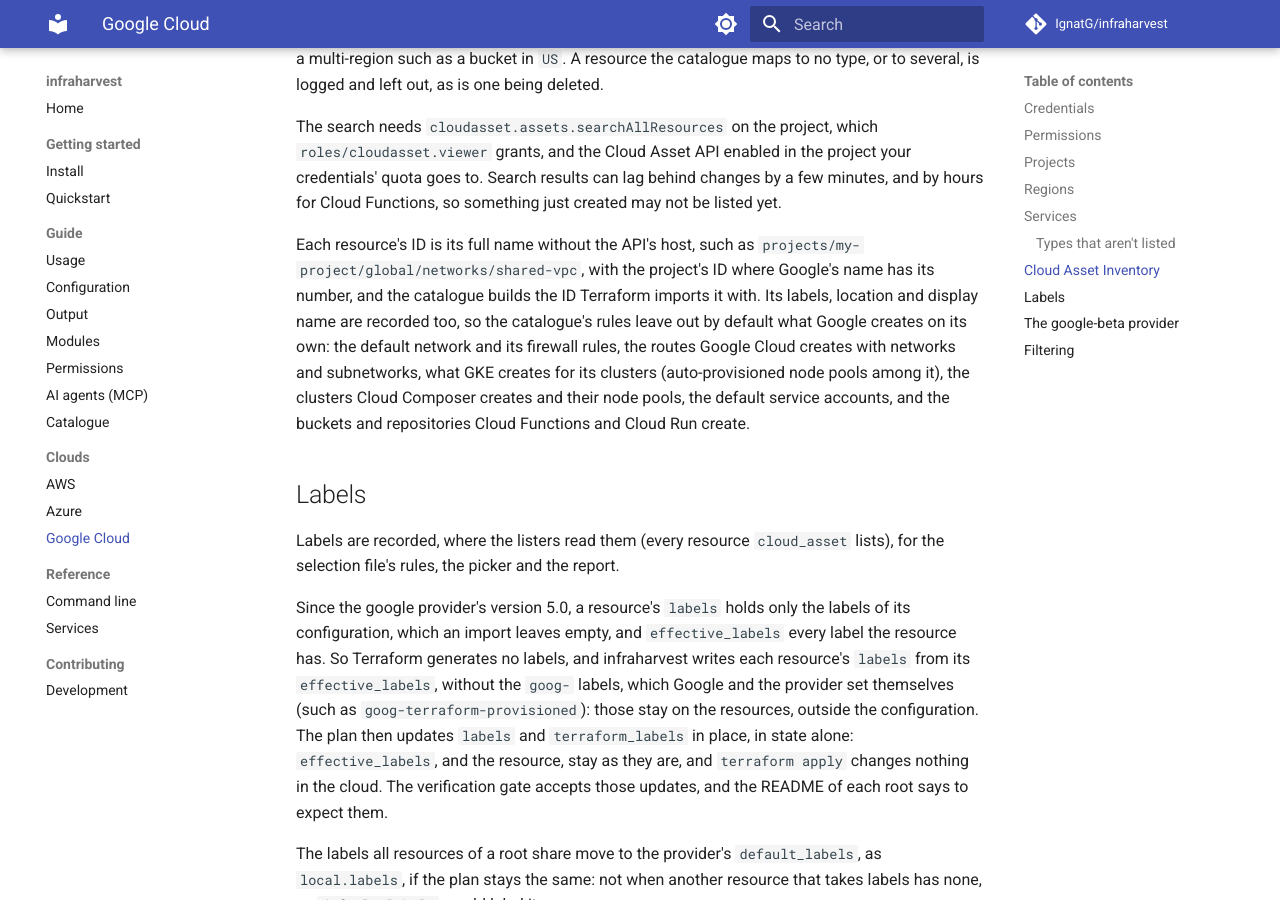
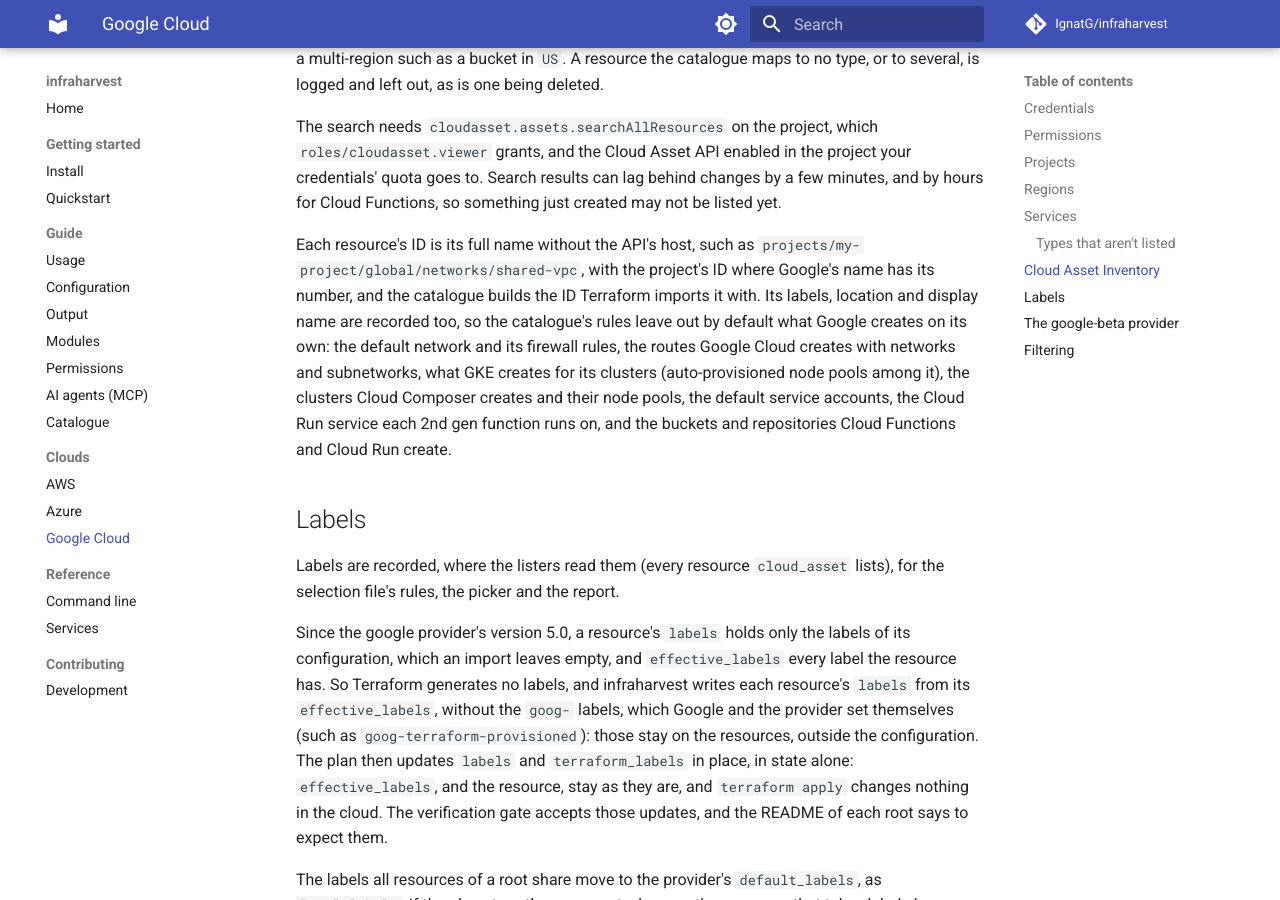
Before and after one commit to IgnatG/infraharvest, an MkDocs documentation site: the page built from docs/google.md, in a window 1280 px wide and 900 px high, scrolled down 3297 px. Built offline with MkDocs 1.6.1 and Material for MkDocs 9.7.7, drawn with Linux system fonts in a browser that asks for light colours; comment, search, counter and statistics services are not loaded.

Commit message:
fix(catalogue): leave out the Cloud Run service behind each 2nd gen function

```diff
--- a/docs/google.md
+++ b/docs/google.md
@@ -71,7 +71,7 @@ The `cloud_asset` service lists a project through [Cloud Asset Inventory](https:
 
 The search needs `cloudasset.assets.searchAllResources` on the project, which `roles/cloudasset.viewer` grants, and the Cloud Asset API enabled in the project your credentials' quota goes to. Search results can lag behind changes by a few minutes, and by hours for Cloud Functions, so something just created may not be listed yet.
 
-Each resource's ID is its full name without the API's host, such as `projects/my-project/global/networks/shared-vpc`, with the project's ID where Google's name has its number, and the catalogue builds the ID Terraform imports it with. Its labels, location and display name are recorded too, so the catalogue's rules leave out by default what Google creates on its own: the default network and its firewall rules, the routes Google Cloud creates with networks and subnetworks, what GKE creates for its clusters (auto-provisioned node pools among it), the clusters Cloud Composer creates and their node pools, the default service accounts, and the buckets and repositories Cloud Functions and Cloud Run create.
+Each resource's ID is its full name without the API's host, such as `projects/my-project/global/networks/shared-vpc`, with the project's ID where Google's name has its number, and the catalogue builds the ID Terraform imports it with. Its labels, location and display name are recorded too, so the catalogue's rules leave out by default what Google creates on its own: the default network and its firewall rules, the routes Google Cloud creates with networks and subnetworks, what GKE creates for its clusters (auto-provisioned node pools among it), the clusters Cloud Composer creates and their node pools, the default service accounts, the Cloud Run service each 2nd gen function runs on, and the buckets and repositories Cloud Functions and Cloud Run create.
 
 ## Labels
 
```
Also changed, not shown: 3 other files.
